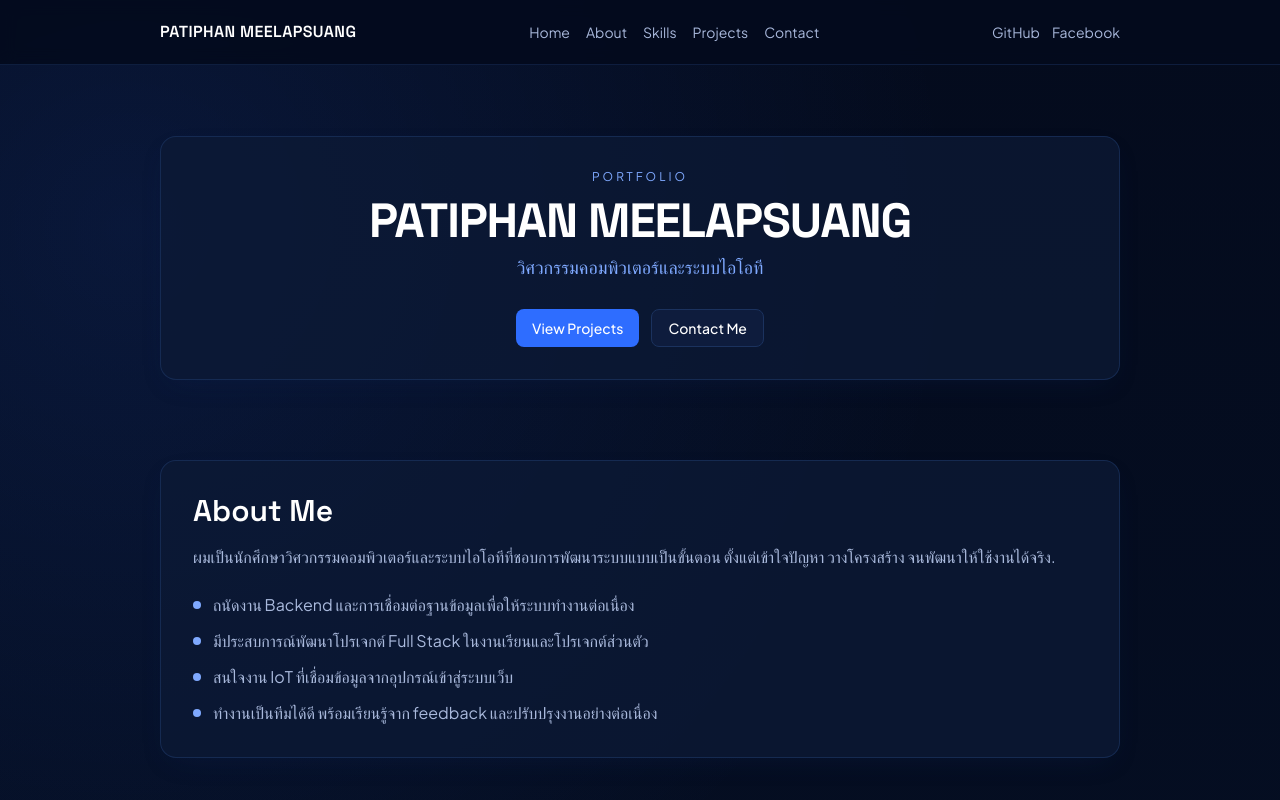
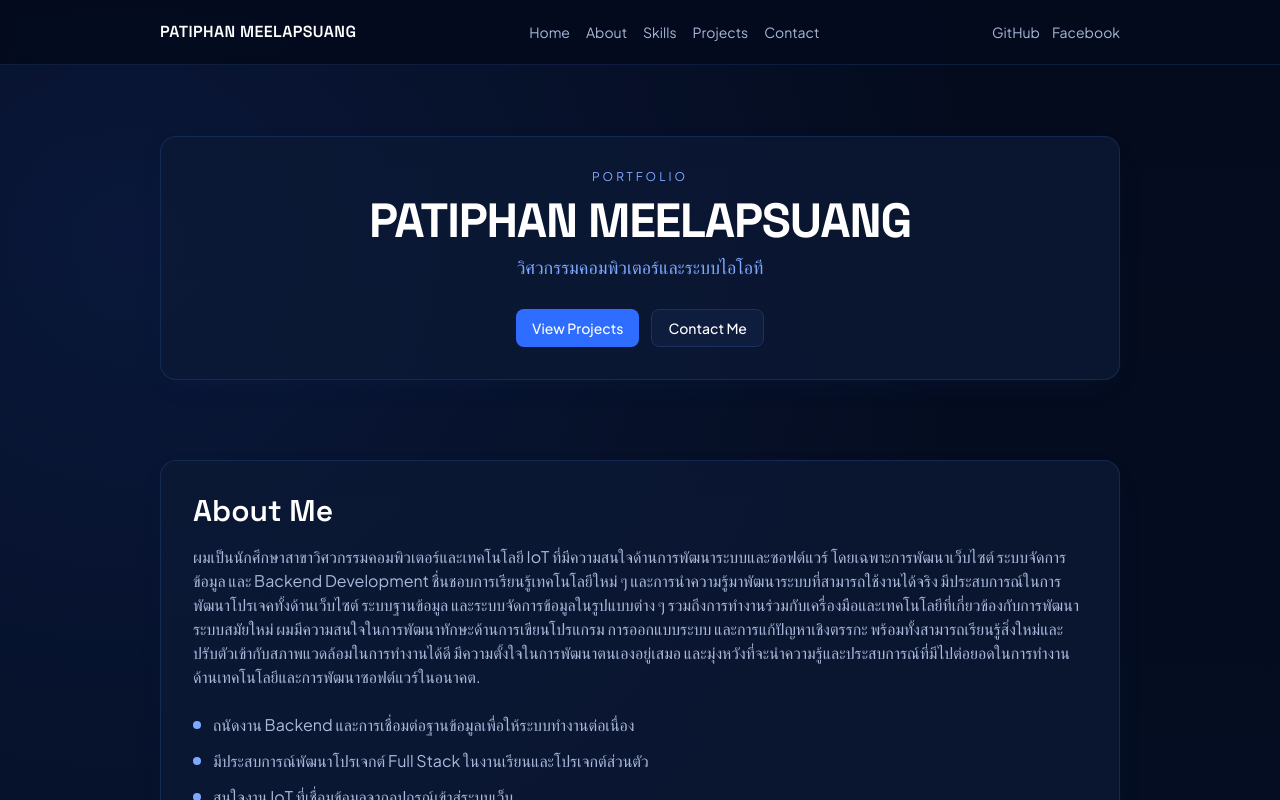
Before and after one commit to Numcha1/portfolio, a Next.js app: page / in a window 1280 px wide. Shown: the top 800 px of the page. Built offline with nearby package versions, Linux system fonts and the light colour scheme; no server answers; the database is empty.

Commit message:
update portfolio

```diff
--- a/src/data/site.ts
+++ b/src/data/site.ts
@@ -33,7 +33,7 @@ export const ABOUT_POINTS = [
 ];
 
 export const ABOUT_INTRO =
-  "ผมเป็นนักศึกษาวิศวกรรมคอมพิวเตอร์และระบบไอโอทีที่ชอบการพัฒนาระบบแบบเป็นขั้นตอน ตั้งแต่เข้าใจปัญหา วางโครงสร้าง จนพัฒนาให้ใช้งานได้จริง.";
+  "ผมเป็นนักศึกษาสาขาวิศวกรรมคอมพิวเตอร์และเทคโนโลยี IoT ที่มีความสนใจด้านการพัฒนาระบบและซอฟต์แวร์ โดยเฉพาะการพัฒนาเว็บไซต์ ระบบจัดการข้อมูล และ Backend Development ชื่นชอบการเรียนรู้เทคโนโลยีใหม่ ๆ และการนำความรู้มาพัฒนาระบบที่สามารถใช้งานได้จริง มีประสบการณ์ในการพัฒนาโปรเจคทั้งด้านเว็บไซต์ ระบบฐานข้อมูล และระบบจัดการข้อมูลในรูปแบบต่าง ๆ รวมถึงการทำงานร่วมกับเครื่องมือและเทคโนโลยีที่เกี่ยวข้องกับการพัฒนาระบบสมัยใหม่ ผมมีความสนใจในการพัฒนาทักษะด้านการเขียนโปรแกรม การออกแบบระบบ และการแก้ปัญหาเชิงตรรกะ พร้อมทั้งสามารถเรียนรู้สิ่งใหม่และปรับตัวเข้ากับสภาพแวดล้อมในการทำงานได้ดี มีความตั้งใจในการพัฒนาตนเองอยู่เสมอ และมุ่งหวังที่จะนำความรู้และประสบการณ์ที่มีไปต่อยอดในการทำงานด้านเทคโนโลยีและการพัฒนาซอฟต์แวร์ในอนาคต.";
 
 export const SKILL_GROUPS: SkillGroup[] = [
   {
```
